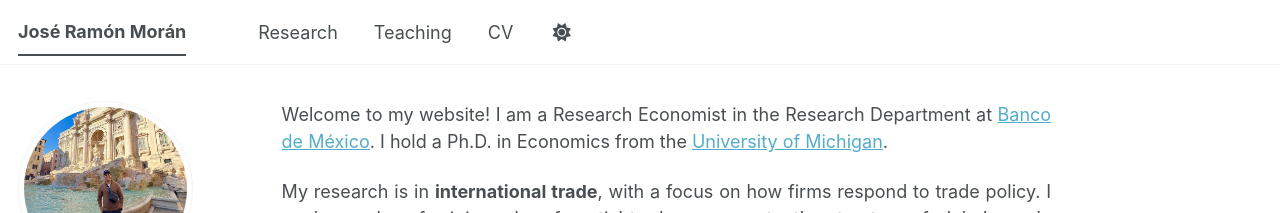
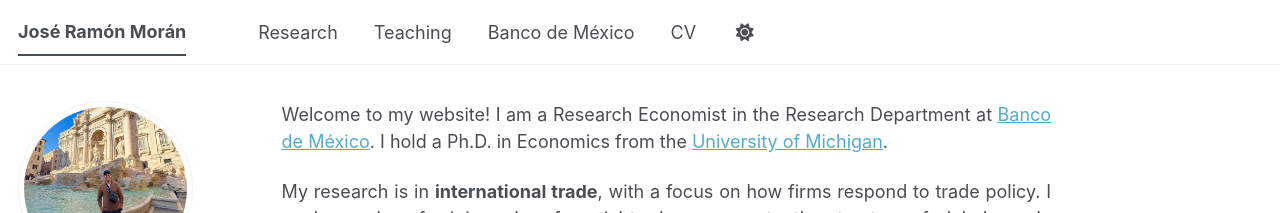
Before and after one commit to joseramonmoran/joseramonmoran.github.io, a Jekyll site: the page built from _pages/about.md, in a window 1280 px wide. Shown: the top 213 px of the page. Built offline with Jekyll 4.4.1, drawn with Linux system fonts in a browser that asks for light colours; a style sheet for code colours, icons or effects is not loaded.

Commit message:
Update navigation.yml

```diff
--- a/_data/navigation.yml
+++ b/_data/navigation.yml
@@ -7,5 +7,8 @@ main:
   - title: "Teaching"
     url: /teaching/
 
+  - title: "Banco de México"
+    url: /banco-de-mexico/
+
   - title: "CV"
     url: /cv/
```
